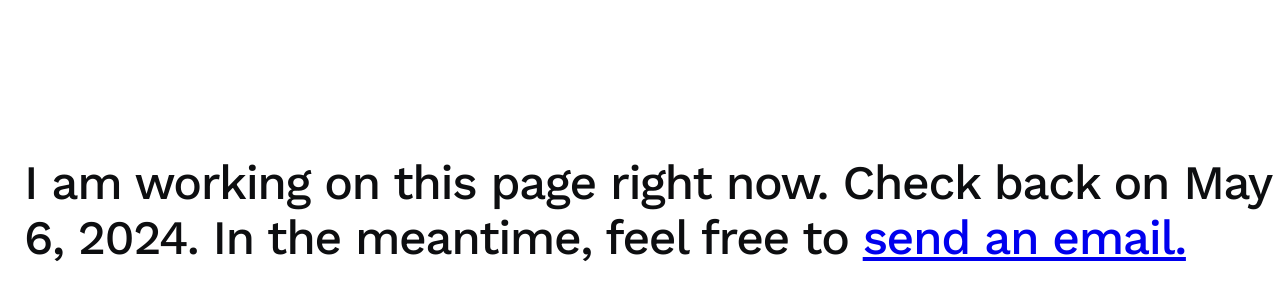
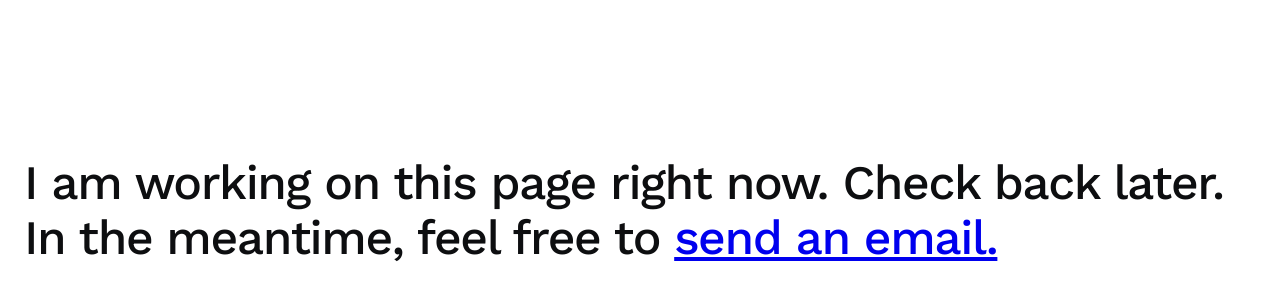
Before and after one commit to dennis-best/design, a plain HTML site: page index.html in a window 1280 px wide. Shown: the part 198-498 px from the top of the page. Drawn offline with nearby package versions, Linux system fonts and the light colour scheme.

Commit message:
Update index.html

```diff
--- a/index.html
+++ b/index.html
@@ -23,7 +23,7 @@
   <body class="work-sans-400">
     <div class="cont">
       <div class="temp">
-        <h1>I am working on this page right now. Check back on May 6, 2024. In
+        <h1>I am working on this page right now. Check back later. In
           the meantime, feel free to <a
             href="&#77;&#65;&#105;&#76;&#116;&#79;&#58;&#100;&#101;&#110;&#110;&#105;&#115;&#46;&#98;&#101;&#115;&#116;&#64;&#109;&#101;&#46;&#99;&#111;&#109;">send
             an email.</a></h1></div></div>
```
